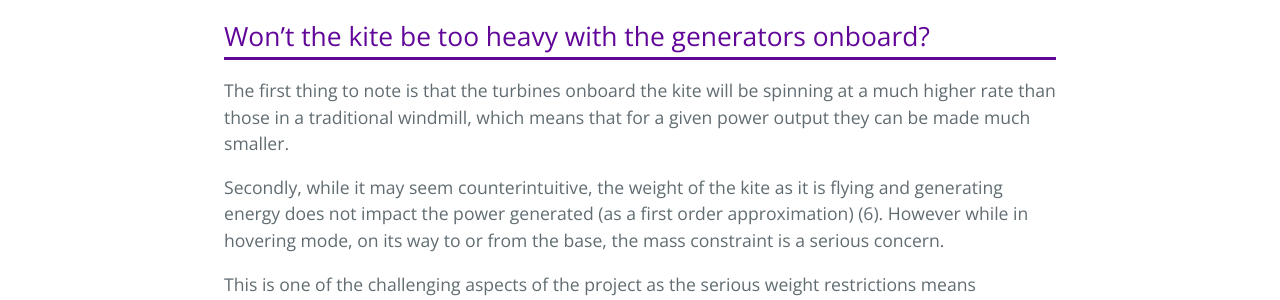
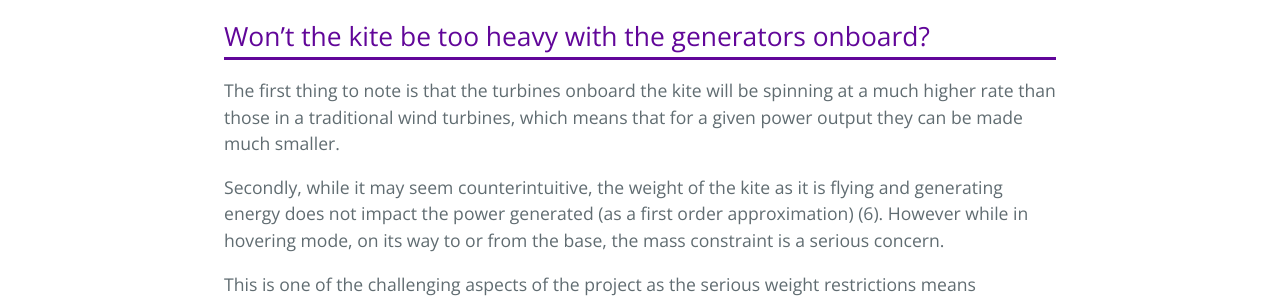
Before and after one commit to kitextech/kitextech.github.io, a Jekyll site: the page built from _posts/2017-03-22-critical-questions.md, in a window 1280 px wide and 900 px high, scrolled down 3078 px. Shown: the part 182-482 px from the top of the window. Built offline with Jekyll 4.4.1, drawn with Linux system fonts in a browser that asks for light colours; some of the changed text lies outside the part shown.

Commit message:
mill 2 turbine

```diff
--- a/_config.yml
+++ b/_config.yml
@@ -1,6 +1,6 @@
 # Setup
 title:        KiteX
-tagline:      We use kite technology to build cost effective wind mills
+tagline:      We use kite technology to build cost effective wind turbines
 
 #Others
 markdown: kramdown
--- a/_posts/2017-03-22-critical-questions.md
+++ b/_posts/2017-03-22-critical-questions.md
@@ -52,7 +52,7 @@ There is no reason to believe it is impossible however, it all comes down to "at
 For the foreseeable future these kite systems will mainly be operated in very sparsely populate areas (deserts, offshore) so the risk of injury is extremely low. With time as confidence and operating hours increase it is not unlikely that the kite turbines could be used over e.g. farm land, much like self driving cars and various drones gain acceptance.
 
 ## Won't the kite be too heavy with the generators onboard?
-The first thing to note is that the turbines onboard the kite will be spinning at a much higher rate than those in a traditional windmill, which means that for a given power output they can be made much smaller.
+The first thing to note is that the turbines onboard the kite will be spinning at a much higher rate than those in a traditional wind turbines, which means that for a given power output they can be made much smaller.
 
 Secondly, while it may seem counterintuitive, the weight of the kite as it is flying and generating energy does not impact the power generated (as a first order approximation) (6). However while in hovering mode, on its way to or from the base, the mass constraint is a serious concern.
 
```
Also changed, not shown: index.md (+1 -1 lines).
